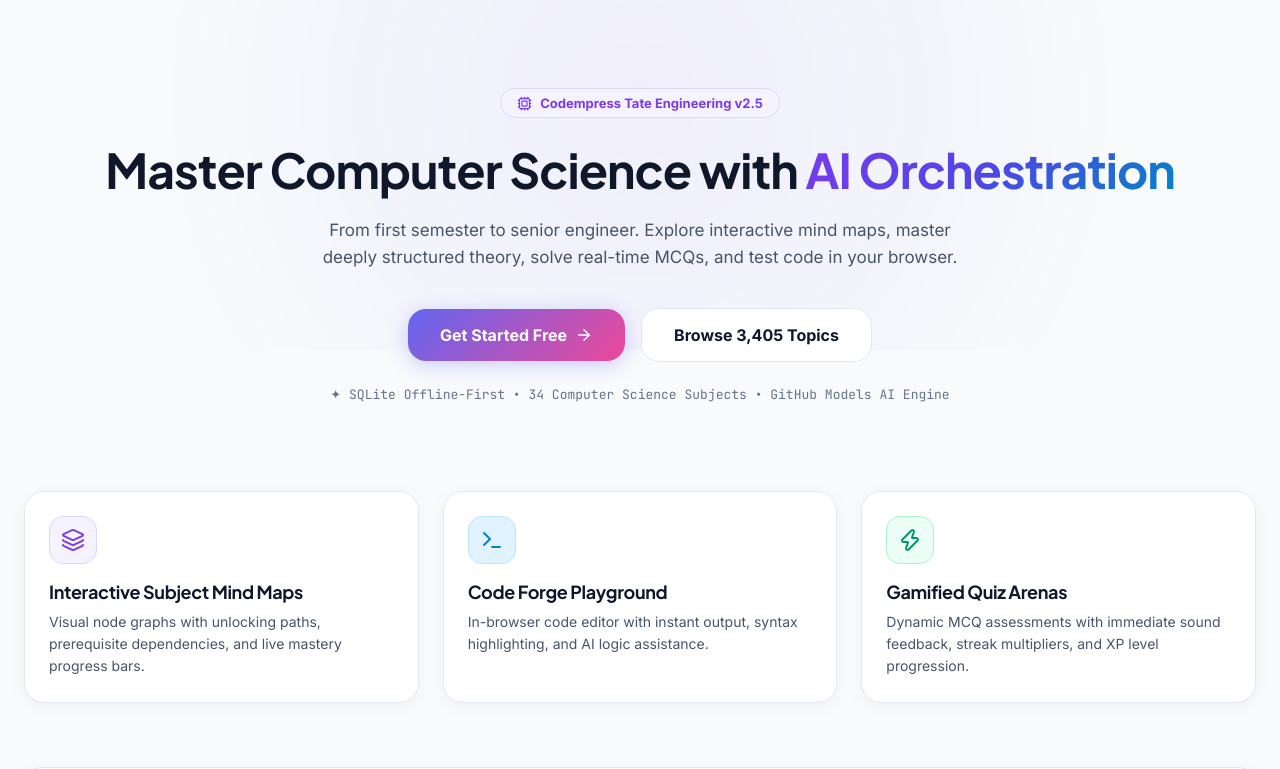
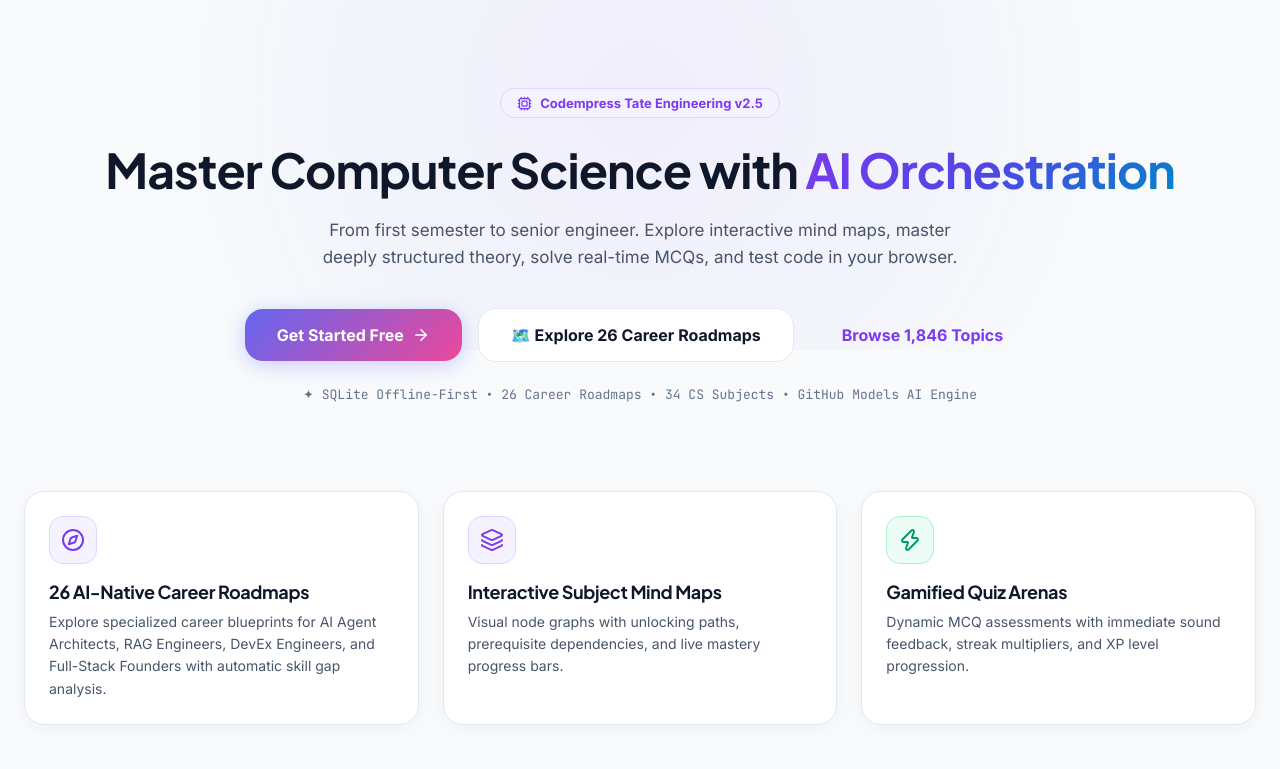
Before and after one commit to Hrudaideepak/codempress, a React (Vite) app in the folder frontend/: page / in a window 1280 px wide. Shown: the top 769 px of the page. Built offline with nearby package versions, Linux system fonts and the light colour scheme; no server answers.

Commit message:
feat(ui): add prominent 26 Career Roadmaps hero buttons and navigation banners to Landing and Library pages

```diff
--- a/frontend/src/pages/Landing.jsx
+++ b/frontend/src/pages/Landing.jsx
@@ -1,7 +1,7 @@
 import React from "react";
 import { useNavigate } from "react-router-dom";
 import { useAuth } from "../AuthContext";
-import { Sparkles, ArrowRight, Terminal, Layers, Code2, Cpu, Zap, Award } from "lucide-react";
+import { Sparkles, ArrowRight, Terminal, Layers, Code2, Cpu, Zap, Award, Compass } from "lucide-react";
 import Button from "../components/ui/Button";
 import Card from "../components/ui/Card";
 
@@ -34,19 +34,35 @@
             {user ? "Go to My Curriculum" : "Get Started Free"}
           </Button>
 
-          <Button variant="secondary" size="lg" onClick={() => navigate("/library")}>
-            Browse 3,405 Topics
+          <Button variant="secondary" size="lg" onClick={() => navigate("/roadmaps")}>
+            🗺️ Explore 26 Career Roadmaps
+          </Button>
+
+          <Button variant="ghost" size="lg" onClick={() => navigate("/library")}>
+            Browse 1,846 Topics
           </Button>
         </div>
 
         <div style={{ marginTop: "24px", color: "var(--ink-faint)", fontSize: "13px", fontFamily: "var(--mono)" }}>
-          ✦ SQLite Offline-First • 34 Computer Science Subjects • GitHub Models AI Engine
+          ✦ SQLite Offline-First • 26 Career Roadmaps • 34 CS Subjects • GitHub Models AI Engine
         </div>
       </div>
 
       {/* Feature Cards Grid */}
       <div className="features-grid">
-        <Card hoverLift clickable onClick={enter}>
+        <Card hoverLift clickable onClick={() => navigate("/roadmaps")}>
+          <div className="feature-icon" style={{ background: "#F5F3FF", borderColor: "#DDD6FE" }}>
+            <Compass size={24} color="#7C3AED" />
+          </div>
+          <h3 style={{ fontSize: "18px", color: "#0F172A", marginBottom: "8px", fontFamily: "var(--font-heading)" }}>
+            26 AI-Native Career Roadmaps
+          </h3>
+          <p style={{ color: "var(--ink-soft)", fontSize: "14px", lineHeight: "1.6" }}>
+            Explore specialized career blueprints for AI Agent Architects, RAG Engineers, DevEx Engineers, and Full-Stack Founders with automatic skill gap analysis.
+          </p>
+        </Card>
+
+        <Card hoverLift clickable onClick={() => navigate("/library")}>
           <div className="feature-icon">
             <Layers size={24} color="#7C3AED" />
           </div>
@@ -58,19 +74,7 @@
           </p>
         </Card>
 
-        <Card hoverLift clickable onClick={enter}>
-          <div className="feature-icon" style={{ background: "#E0F2FE", borderColor: "#BAE6FD" }}>
-            <Terminal size={24} color="#0284C7" />
-          </div>
-          <h3 style={{ fontSize: "18px", color: "#0F172A", marginBottom: "8px", fontFamily: "var(--font-heading)" }}>
-            Code Forge Playground
-          </h3>
-          <p style={{ color: "var(--ink-soft)", fontSize: "14px", lineHeight: "1.6" }}>
-            In-browser code editor with instant output, syntax highlighting, and AI logic assistance.
-          </p>
-        </Card>
-
-        <Card hoverLift clickable onClick={enter}>
+        <Card hoverLift clickable onClick={() => navigate("/forge")}>
           <div className="feature-icon" style={{ background: "#ECFDF5", borderColor: "#A7F3D0" }}>
             <Zap size={24} color="#059669" />
           </div>
--- a/frontend/src/pages/Library.jsx
+++ b/frontend/src/pages/Library.jsx
@@ -2,7 +2,7 @@
 import { useNavigate } from "react-router-dom";
 import { api } from "../api";
 import { useToast } from "../ToastContext";
-import { Flame, BookOpen, ArrowRight, Brain, Zap, Target, Search, CheckCircle } from "lucide-react";
+import { Flame, BookOpen, ArrowRight, Brain, Zap, Target, Search, CheckCircle, Compass } from "lucide-react";
 import Button from "../components/ui/Button";
 import Card from "../components/ui/Card";
 import { CardSkeleton } from "../components/ui/SkeletonLoader";
@@ -53,6 +53,27 @@
 
   return (
     <div style={{ paddingBottom: "64px" }}>
+      {/* Career Roadmaps Banner */}
+      <div className="glass-panel" style={{ marginBottom: "28px", background: "linear-gradient(135deg, rgba(124, 58, 237, 0.08) 0%, rgba(79, 70, 229, 0.04) 100%)", border: "1.5px solid rgba(124, 58, 237, 0.25)" }}>
+        <div style={{ display: "flex", justifyContent: "space-between", alignItems: "center", flexWrap: "wrap", gap: "16px" }}>
+          <div style={{ display: "flex", alignItems: "center", gap: "14px" }}>
+            <div style={{ width: "48px", height: "48px", borderRadius: "14px", background: "linear-gradient(135deg, #7C3AED 0%, #4F46E5 100%)", color: "#ffffff", display: "grid", placeItems: "center", flexShrink: 0 }}>
+              <Compass size={24} />
+            </div>
+            <div>
+              <h3 style={{ fontSize: "18px", color: "#0F172A", margin: "0 0 4px 0", fontWeight: 800 }}>
+                🧭 26 AI-Native & Software Engineering Roadmaps
+              </h3>
+              <p style={{ color: "var(--ink-soft)", fontSize: "14px", margin: 0 }}>
+                Follow structured career blueprints for AI Agent Architects, DevEx Engineers, RAG Developers, and Full-Stack Founders.
+              </p>
+            </div>
+          </div>
+          <Button variant="primary" size="md" onClick={() => navigate("/roadmaps")} rightIcon={<ArrowRight size={16} />}>
+            Explore Roadmaps
+          </Button>
+        </div>
+      </div>
       {/* Today's Action Plan Hero Card */}
       <div className="glass-panel" style={{ marginBottom: "36px", border: "1px solid rgba(139, 92, 246, 0.3)" }}>
         <div style={{ display: "flex", justifyContent: "space-between", alignItems: "flex-start", marginBottom: "16px", flexWrap: "wrap", gap: "12px" }}>
```
